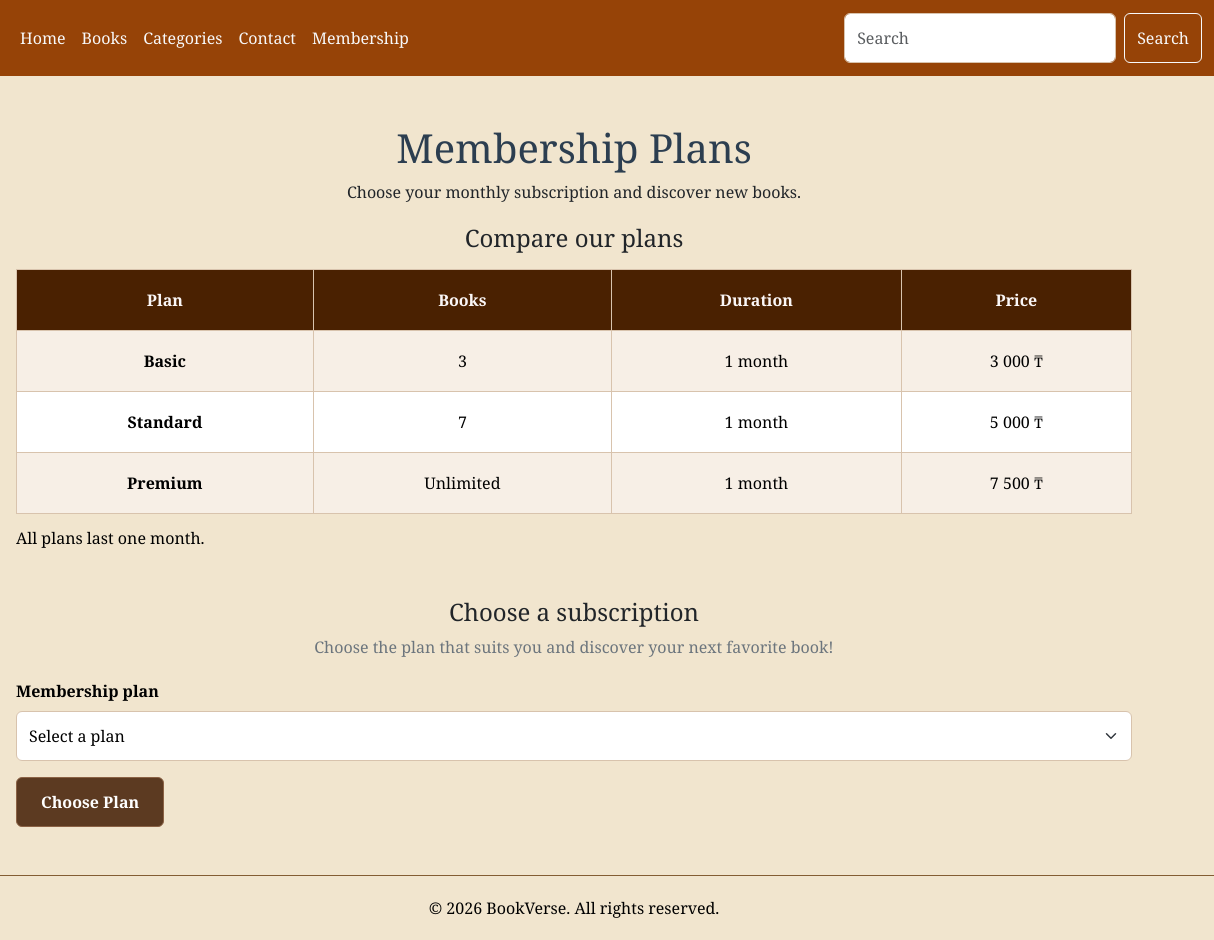
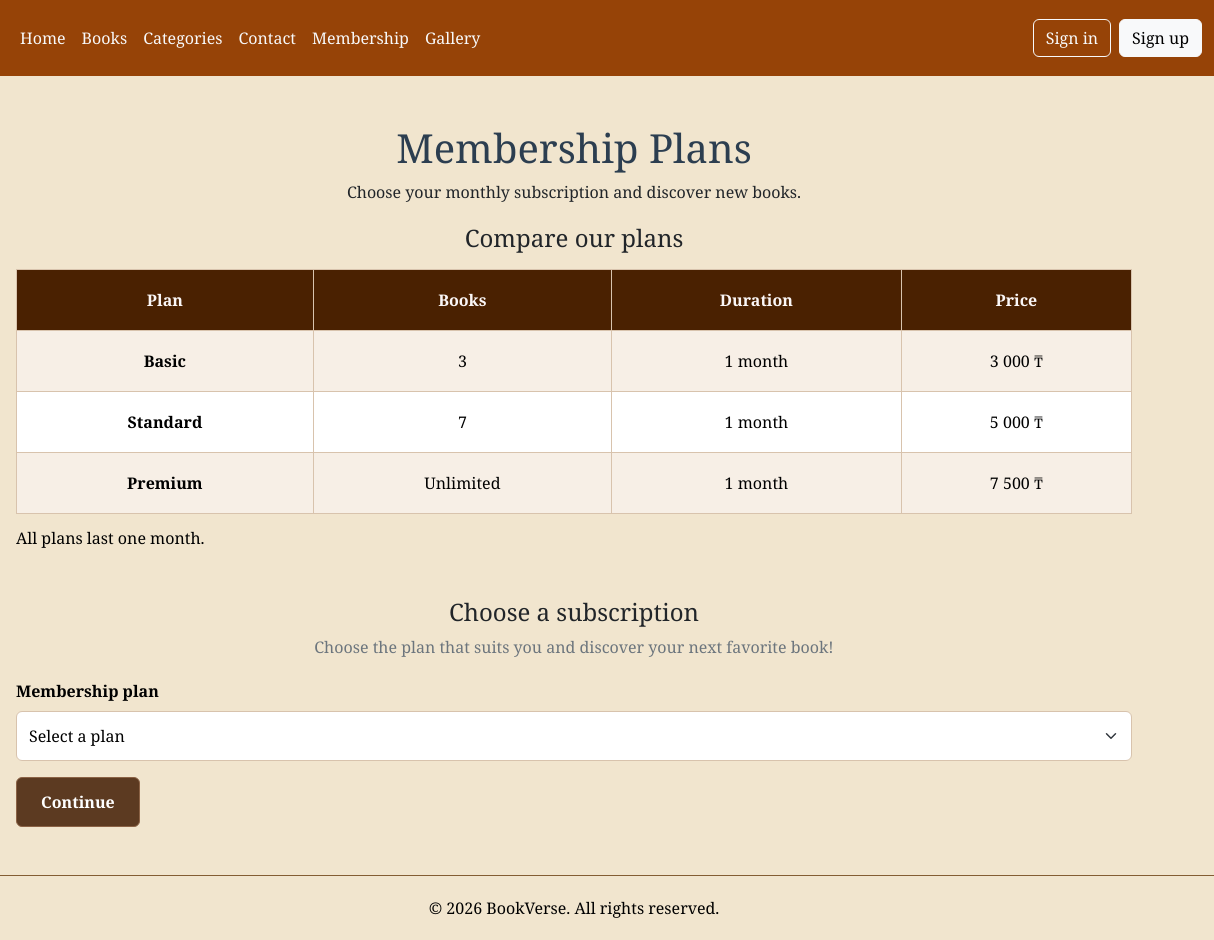
Before and after one commit to Gulim-Zhumabay/midterm_web, a plain HTML site: page membership.html in a window 1280 px wide. Shown: the full height of the page, 66-1280 px from the left. Drawn offline with nearby package versions, Linux system fonts and the light colour scheme.

Commit message:
membership.html

```diff
--- a/membership.html
+++ b/membership.html
@@ -8,7 +8,8 @@
     <link rel="stylesheet" href="css/bootstrap.min.css">
     <link rel="stylesheet" href="css/style.css">
 </head>
-<body> <header>
+<body>
+    <header>
         <nav class="navbar navbar-expand-lg bg-body-tertiary" >
             <div class="container-fluid">
                 <a class="navbar-brand" href="index.html"><img src="logo.png" alt="logo" width="50" loading="lazy"></a>
@@ -32,14 +33,18 @@
                         <li class="nav-item">
                             <a class="nav-link text-light" href="membership.html">Membership</a>
                         </li>
+                        <li class="nav-item">
+                            <a class="nav-link text-light" href="gallery.html">Gallery</a>
+                        </li>
                     </ul>
-                <form class="d-flex" role="search">
-                <input class="form-control me-2" type="search" placeholder="Search" aria-label="Search"/>
-                <button class="btn btn-outline-light" type="submit">Search</button>
-                </form>
+                    <div class="d-flex gap-2">
+                        <a class="btn btn-outline-light" href="signin.html">Sign in</a>
+                        <a class="btn btn-light" href="register.html">Sign up</a>
                     </div>
                 </div>
-    </nav> </header>
+            </div>
+        </nav>
+    </header>
     <main class="container py-5">
         <h1 class="page-title text-center">Membership Plans</h1>
         <p class="page-description text-center">Choose your monthly subscription and discover new books.</p>
@@ -94,7 +99,7 @@
                         <option value="Premium — 7 500 ₸ / month">Premium — 7 500 ₸ / month</option>
                     </select>
                 </div>
-                <button type="button" class="btn book-button">Choose Plan</button>
+                <a href="register.html" class="btn book-button">Continue</a>
             </form>
         </section>
     </main>
@@ -102,6 +107,8 @@
     <footer class="site-footer text-center">
         <p class="mb-0">&copy; 2026 BookVerse. All rights reserved.</p>
     </footer>
-    <script src="js/bootstrap.bundle.min.js"></script>
+    <script src="https://code.jquery.com/jquery-3.7.1.min.js"></script>
+    <script src="https://cdn.jsdelivr.net/npm/bootstrap@5.3.8/dist/js/bootstrap.bundle.min.js"></script>
+    <script src="js/script.js"></script>
 </body>
 </html>
```
Lines whose indentation alone changed are shown as unchanged.
